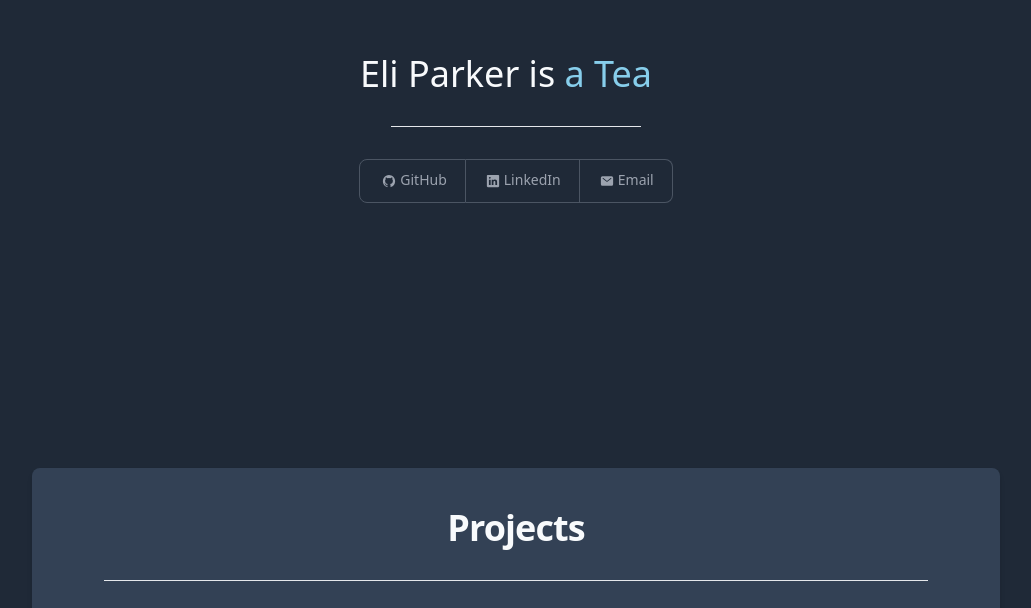
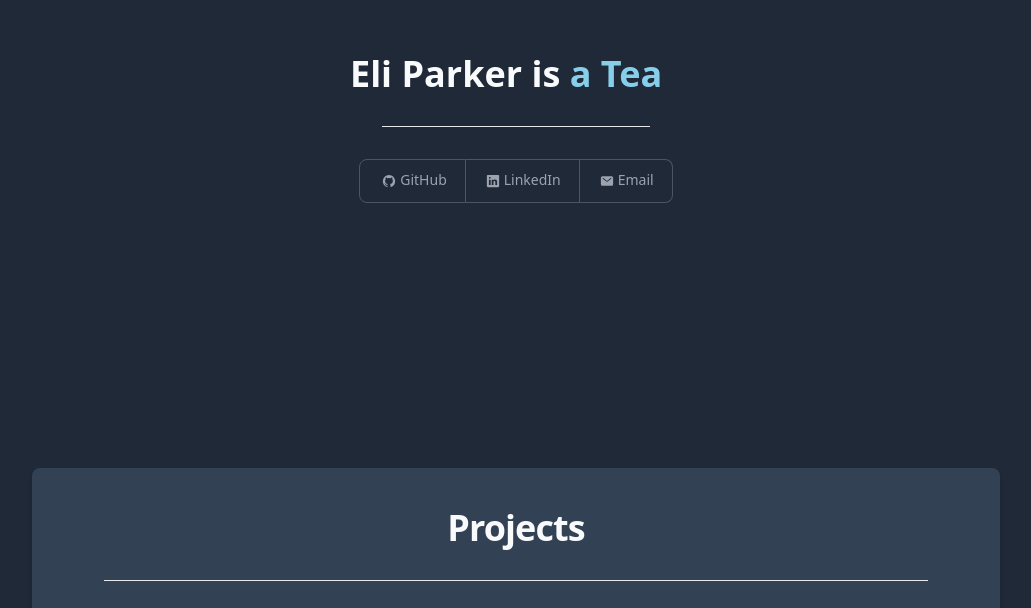
Before and after one commit to Eli-Parker/react-site, a React (Vite) app: page / in a window 1280 px wide. Shown: the part 192-800 px from the top of the page, without its empty margins (124-1155 px from the left). Built offline with nearby package versions, Linux system fonts and the light colour scheme.

Commit message:
Finish up Resume page, add About Me page

```diff
--- a/package.json
+++ b/package.json
@@ -14,6 +14,7 @@
     "typecheck": "tsc --noEmit"
   },
   "dependencies": {
+    "animated-backgrounds": "^1.0.11",
     "flowbite-react": "^0.8.0",
     "react": "^18.2.0",
     "react-dom": "^18.2.0",
--- /dev/null
+++ b/src/AboutMe.tsx
@@ -0,0 +1,12 @@
+
+export default function AboutMe()
+{
+
+
+    return (
+        <div>
+            <h1>About Me</h1>
+            <p>This is the About Me page.</p>
+        </div>
+    );
+}
--- a/src/Introduction.tsx
+++ b/src/Introduction.tsx
@@ -57,7 +57,7 @@ export default function Introduction()
         <div className='text-center'>
 
             {/* Title and Type animation */}
-            <div className="text-4xl">
+            <div className="text-4xl font-bold">
                 <h2 className="dark:text-slate-50">Eli Parker is
                     <TypeAnimation
                         sequence={titles}
--- a/src/Resume.tsx
+++ b/src/Resume.tsx
@@ -1,4 +1,3 @@
-import 'react-pdf/dist/esm/Page/AnnotationLayer.css';
 
 export default function Resume()
 {
--- a/src/types.d.ts
+++ b/src/types.d.ts
@@ -1,2 +1,3 @@
 declare module "*.pdf";
+declare module 'animated-backgrounds';
 // Declare pdf file type
```
Also changed, not shown: 1 other file (tests, documents, lock files or other folders).
